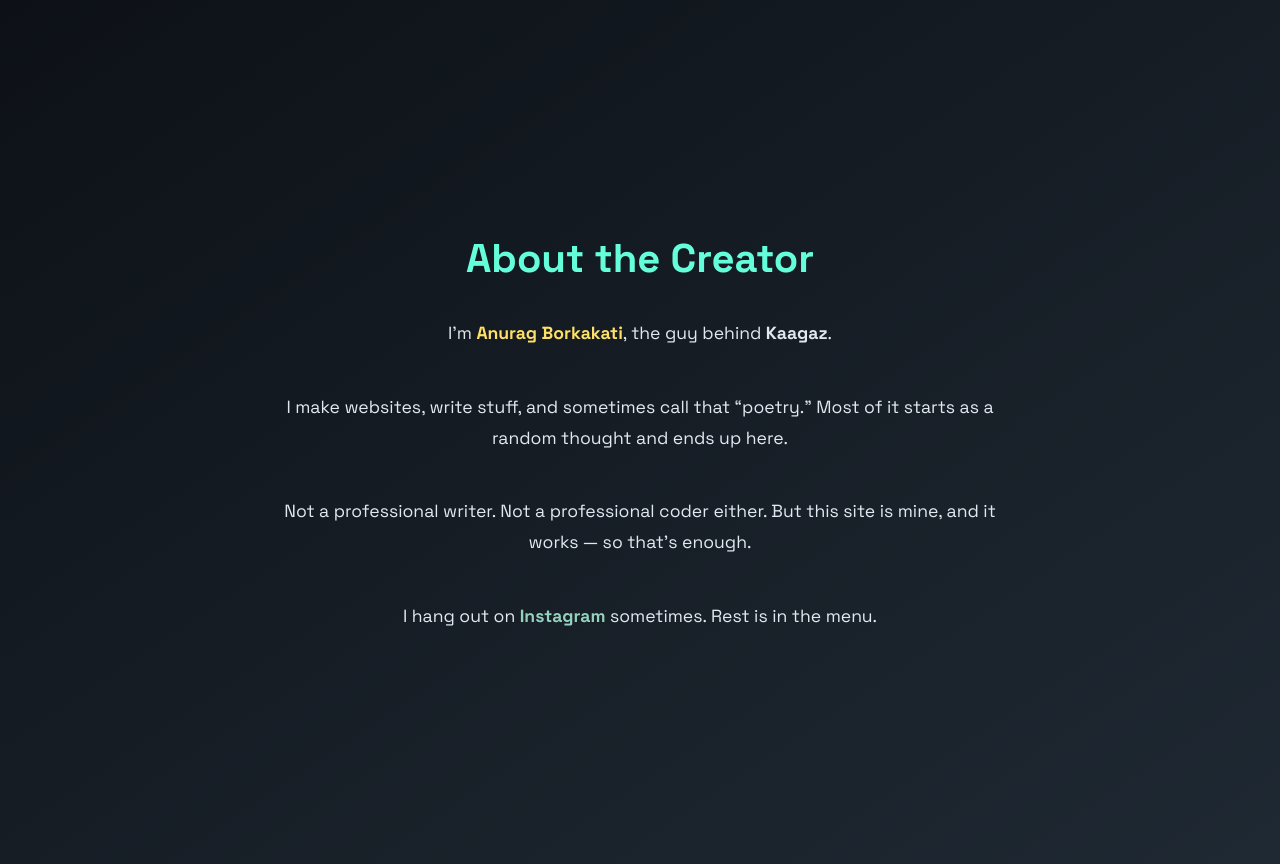
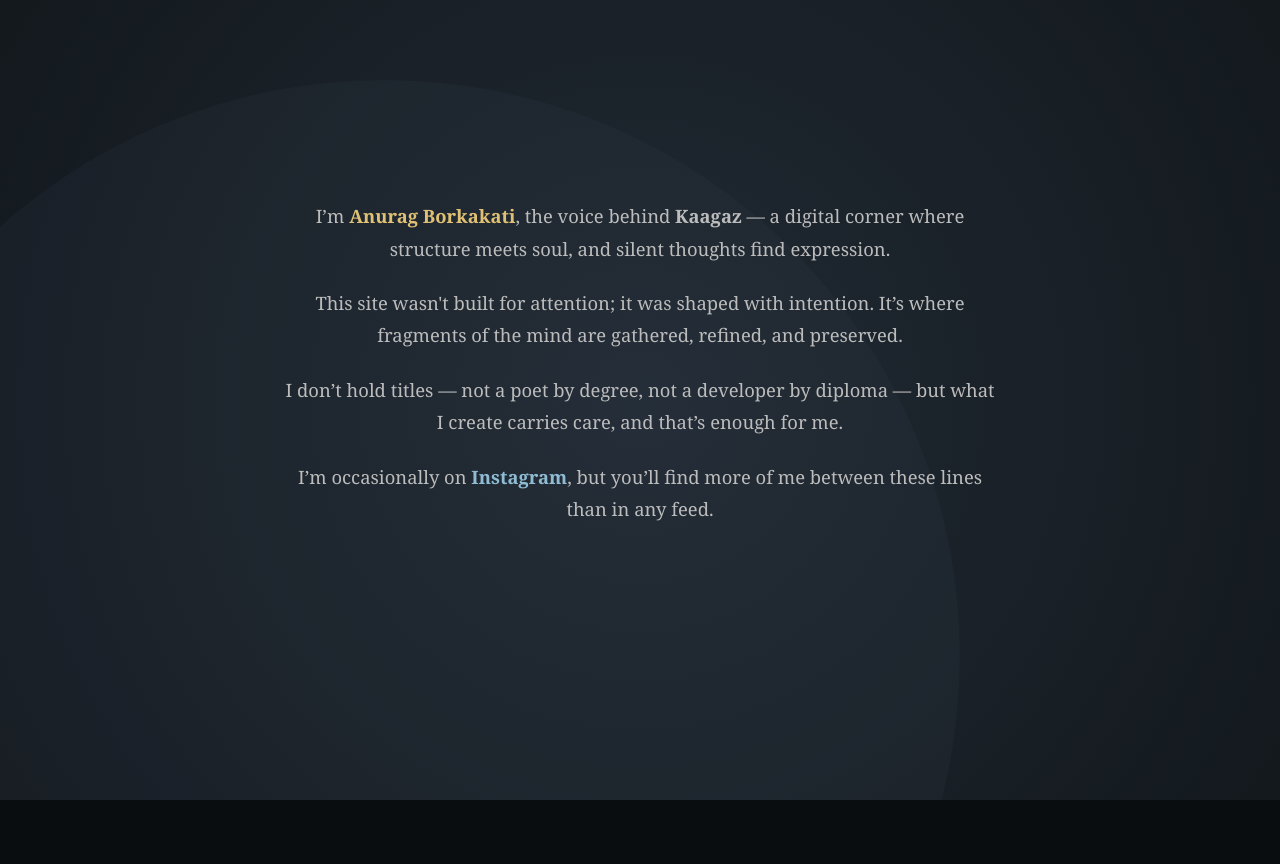
Before and after one commit to anurvg/aboutc.github.io, a plain HTML site: page index.html in a window 1280 px wide. After the commit the page ends 800 px from the top, so only its background shows below. Drawn offline with nearby package versions, Linux system fonts and the light colour scheme.

Commit message:
Update index.html

```diff
--- a/index.html
+++ b/index.html
@@ -4,66 +4,157 @@
   <meta charset="UTF-8" />
   <meta name="viewport" content="width=device-width, initial-scale=1.0" />
   <title>About the Creator — Kaagaz</title>
-  <link href="https://fonts.googleapis.com/css2?family=Space+Grotesk:wght@400;700&display=swap" rel="stylesheet">
+  <link href="https://unpkg.com/aos@2.3.4/dist/aos.css" rel="stylesheet" />
+
   <style>
     body {
       margin: 0;
       padding: 0;
-      background: linear-gradient(to bottom right, #0d1117, #1f2933);
-      font-family: 'Space Grotesk', sans-serif;
-      color: #e2e8f0;
+      font-family: 'Georgia', serif;
+      background: #0a0d10;
+      color: #d4d4d4;
+      overflow-x: hidden;
+      min-height: 100vh;
       display: flex;
-      flex-direction: column;
       align-items: center;
       justify-content: center;
-      min-height: 100vh;
+    }
+
+    .bg-svg {
+      position: fixed;
+      top: 0;
+      left: 0;
+      width: 100vw;
+      height: 100vh;
+      z-index: -1;
+      pointer-events: none;
+    }
+
+    .content {
+      max-width: 720px;
+      padding: 6vh 2rem 4vh;
       text-align: center;
-      padding: 2rem;
+      transition: transform 1s ease, padding-top 1s ease;
+    }
+
+    .content.shift-up {
+      transform: translateY(-80px);
+      padding-top: 1.5rem; /* Space from top edge after shift */
     }
 
     h1 {
-      font-size: 2.5rem;
-      margin-bottom: 1rem;
-      color: #64ffda;
+      font-size: 2.6rem;
+      color: #e2e8f0;
+      margin-bottom: 2rem;
+    }
+
+    h1.fade-out {
+      animation: fadeDownOut 1s ease forwards;
+    }
+
+    @keyframes fadeDownOut {
+      0% {
+        opacity: 1;
+        transform: translateY(0);
+      }
+      100% {
+        opacity: 0;
+        transform: translateY(80px) scale(0.92);
+      }
     }
 
     p {
-      max-width: 720px;
-      font-size: 1.1rem;
+      font-size: 1.15rem;
       line-height: 1.75;
-      margin-bottom: 1.6rem;
+      color: #bcbcbc;
+      margin-bottom: 1.4rem;
     }
 
     .highlight {
-      color: #ffe066;
-      font-weight: 600;
+      color: #e0c174;
+      font-weight: bold;
     }
 
     a {
-      color: #94d2bd;
+      color: #8fbcd4;
+      font-weight: 600;
       text-decoration: none;
-      font-weight: bold;
       transition: color 0.3s ease;
     }
 
     a:hover {
       color: #f4a261;
     }
+
+    [data-aos] {
+      opacity: 0;
+      transition-property: opacity, transform;
+    }
+
+    [data-aos].aos-animate {
+      opacity: 1;
+    }
   </style>
 </head>
 <body>
-  <h1>About the Creator</h1>
-  <p>
-    I'm <span class="highlight">Anurag Borkakati</span>, the guy behind <strong>Kaagaz</strong>.
-  </p>
-  <p>
-    I make websites, write stuff, and sometimes call that “poetry.” Most of it starts as a random thought and ends up here.
-  </p>
-  <p>
-    Not a professional writer. Not a professional coder either. But this site is mine, and it works — so that’s enough.
-  </p>
-  <p>
-    I hang out on <a href="https://instagram.com/anurvg.r" target="_blank">Instagram</a> sometimes. Rest is in the menu.
-  </p>
+
+  <!-- MOVING BACKGROUND SVG -->
+  <svg class="bg-svg" viewBox="0 0 100 100" preserveAspectRatio="xMidYMid slice">
+    <defs>
+      <radialGradient id="bgGrad1" cx="50%" cy="50%" r="80%">
+        <stop offset="0%" stop-color="#1f2933">
+          <animate attributeName="stop-color" values="#1f2933;#0f1c24;#1f2933" dur="6s" repeatCount="indefinite"/>
+        </stop>
+        <stop offset="100%" stop-color="#0a0d10">
+          <animate attributeName="stop-color" values="#0a0d10;#1a1d22;#0a0d10" dur="6s" repeatCount="indefinite"/>
+        </stop>
+      </radialGradient>
+    </defs>
+    <rect width="100%" height="100%" fill="url(#bgGrad1)" />
+    <circle cx="50" cy="50" r="60" fill="#2a2e35" opacity="0.15">
+      <animate attributeName="r" values="60;65;60" dur="8s" repeatCount="indefinite" />
+      <animate attributeName="cx" values="50;48;52;50" dur="10s" repeatCount="indefinite" />
+      <animate attributeName="cy" values="50;53;47;50" dur="10s" repeatCount="indefinite" />
+    </circle>
+    <circle cx="30" cy="70" r="45" fill="#445566" opacity="0.1">
+      <animate attributeName="cx" values="30;33;27;30" dur="9s" repeatCount="indefinite" />
+      <animate attributeName="cy" values="70;67;73;70" dur="9s" repeatCount="indefinite" />
+    </circle>
+  </svg>
+
+  <!-- MAIN CONTENT -->
+  <div class="content" id="mainContent">
+    <h1 id="mainTitle">About the Creator</h1>
+
+    <p data-aos="fade-up" data-aos-delay="100">
+      I’m <span class="highlight">Anurag Borkakati</span>, the voice behind <strong>Kaagaz</strong> — a digital corner where structure meets soul, and silent thoughts find expression.
+    </p>
+
+    <p data-aos="fade-up" data-aos-delay="250">
+      This site wasn't built for attention; it was shaped with intention. It’s where fragments of the mind are gathered, refined, and preserved.
+    </p>
+
+    <p data-aos="fade-up" data-aos-delay="400">
+      I don’t hold titles — not a poet by degree, not a developer by diploma — but what I create carries care, and that’s enough for me.
+    </p>
+
+    <p data-aos="fade-up" data-aos-delay="550">
+      I’m occasionally on <a href="https://instagram.com/anurvg.r" target="_blank">Instagram</a>, but you’ll find more of me between these lines than in any feed.
+    </p>
+  </div>
+
+  <!-- SCRIPT -->
+  <script src="https://unpkg.com/aos@2.3.4/dist/aos.js"></script>
+  <script>
+    AOS.init({ once: true });
+
+    setTimeout(() => {
+      const title = document.getElementById("mainTitle");
+      const content = document.getElementById("mainContent");
+      title.classList.add("fade-out");
+      content.classList.add("shift-up");
+    }, 2000);
+  </script>
+
 </body>
 </html>
```
